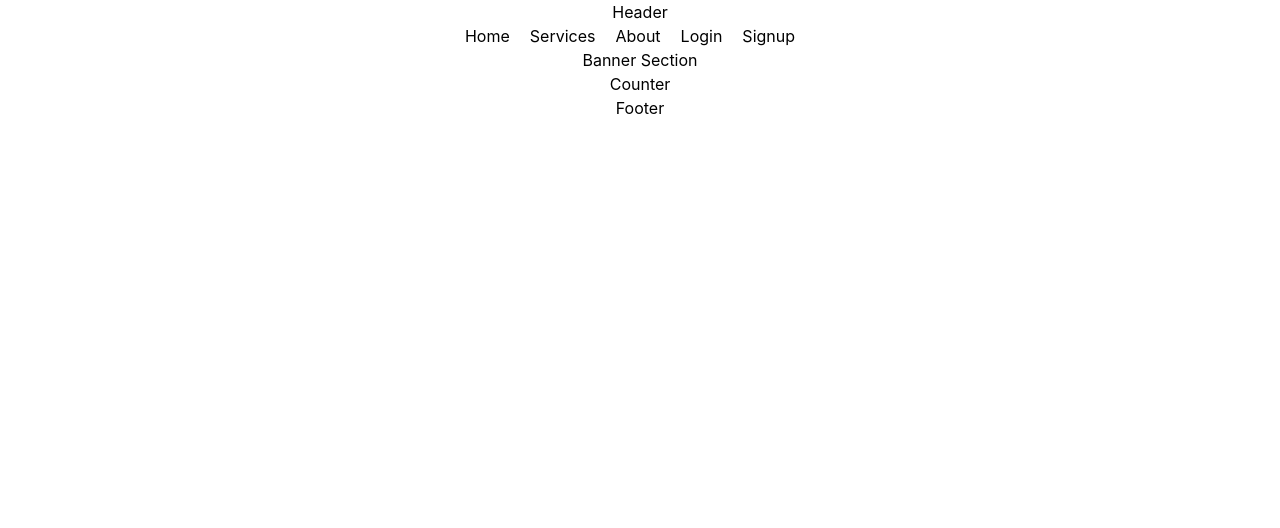
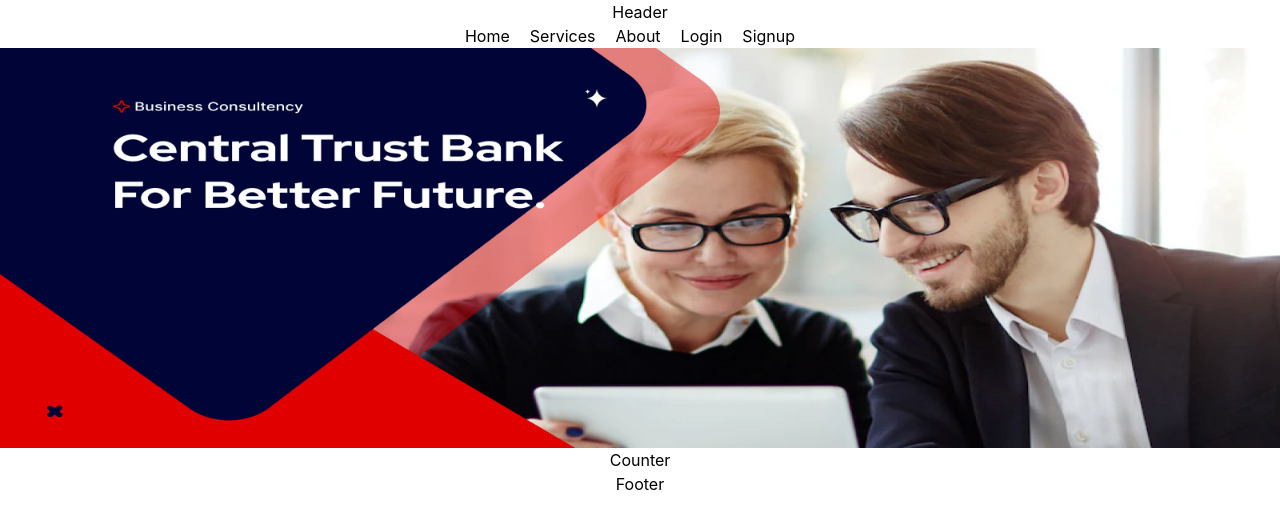
Before and after one commit to emon-webdev/Capital-Trust-Bank, a React (Create React App) app: page / in a window 1280 px wide. Shown: the top 528 px of the page. Built offline with nearby package versions, Linux system fonts and the light colour scheme.

Commit message:
banner implement

```diff
--- a/src/Pages/Home/Banner.js
+++ b/src/Pages/Home/Banner.js
@@ -1,9 +1,13 @@
 import React from 'react';
+import img from '../../image/banner img.png'
 
 const Banner = () => {
     return (
-        <div>
-            <h2>Banner Section</h2>
+        <div className="banner-area">
+            <img src={img} alt="" />
+            <div className="container">
+
+            </div>
         </div>
     );
 };
```
Also changed, not shown: src/image/banner img.png (added).
